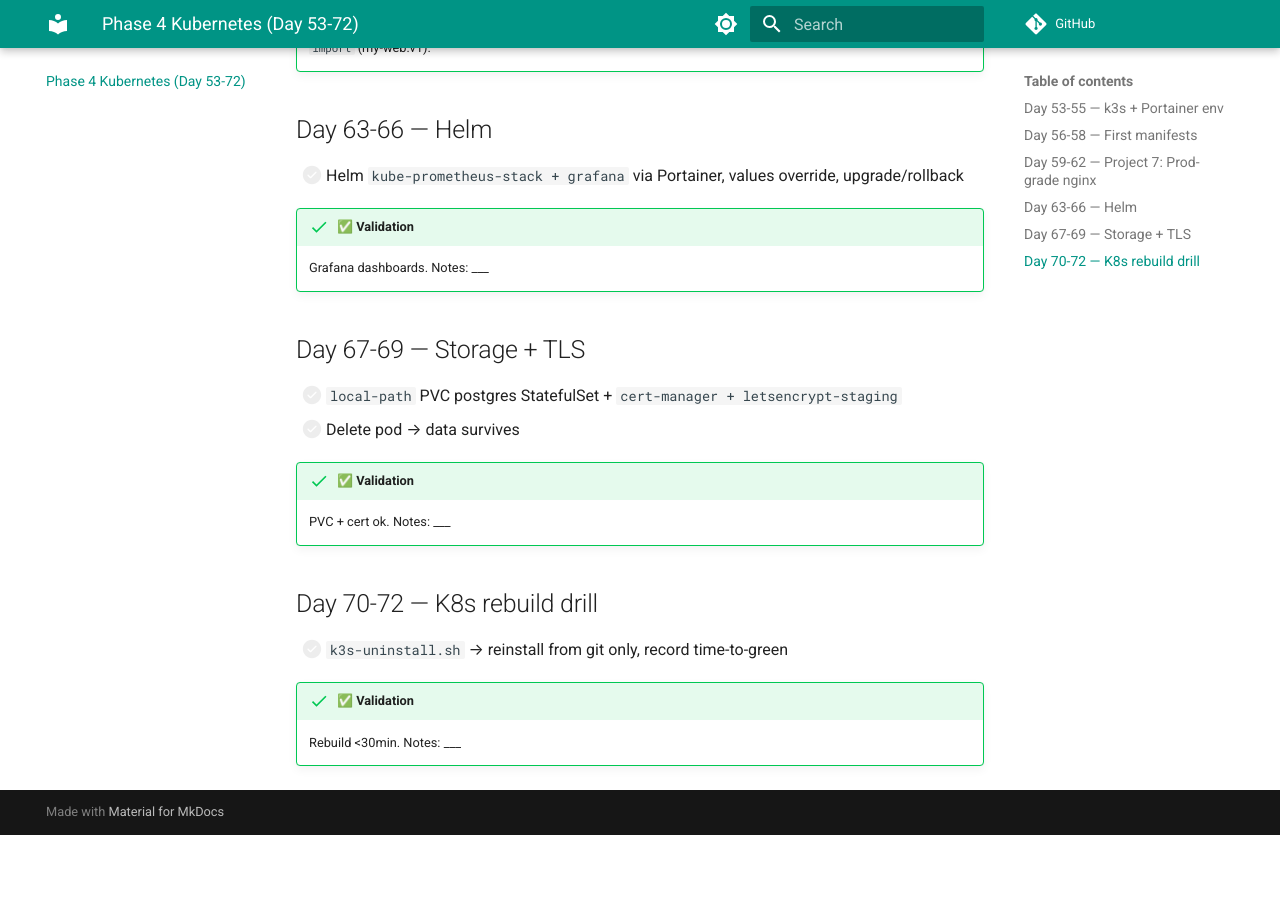
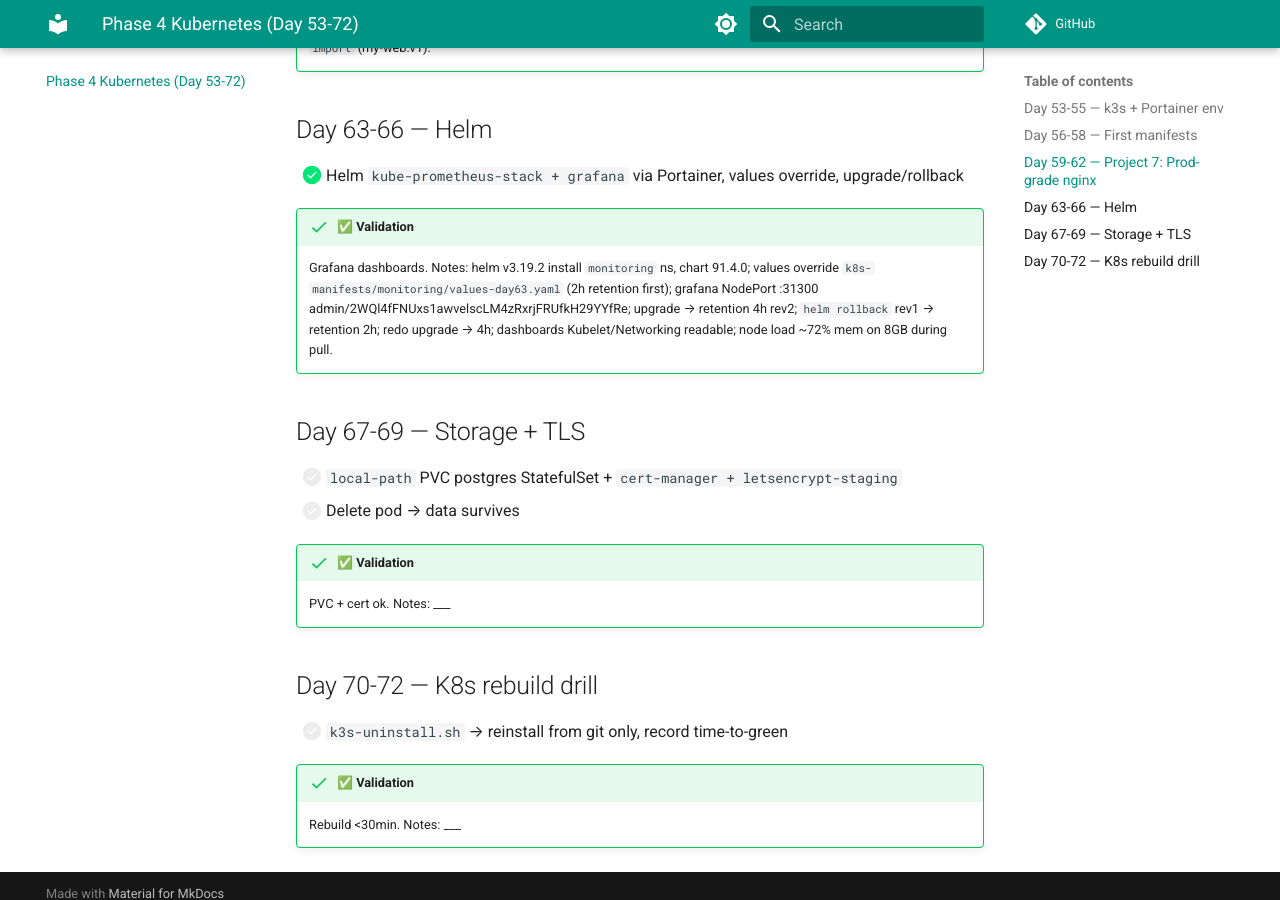
Before and after one commit to krazylearner/devops-stacks, an MkDocs documentation site: the page built from docs/phase-4-k8s.md, in a window 1280 px wide and 900 px high, scrolled down 959 px. Built offline with MkDocs 1.6.1 and Material for MkDocs 9.7.7, drawn with Linux system fonts in a browser that asks for light colours; comment, search, counter and statistics services are not loaded; before the commit the page ends 1794 px from its top, so only the background shows below that.

Commit message:
feat(phase4): day63-66 helm kube-prometheus-stack+grafana, overrides, upgrade+rollback drill

```diff
--- a/docs/phase-4-k8s.md
+++ b/docs/phase-4-k8s.md
@@ -24,10 +24,10 @@
 
 ## Day 63-66 — Helm
 
-- [ ] Helm `kube-prometheus-stack + grafana` via Portainer, values override, upgrade/rollback
+- [x] Helm `kube-prometheus-stack + grafana` via Portainer, values override, upgrade/rollback
 
 !!! success "✅ Validation"
-    Grafana dashboards. Notes: ___
+    Grafana dashboards. Notes: helm v3.19.2 install `monitoring` ns, chart 91.4.0; values override `k8s-manifests/monitoring/values-day63.yaml` (2h retention first); grafana NodePort :31300 admin/2WQl4fFNUxs1awvelscLM4zRxrjFRUfkH29YYfRe; upgrade → retention 4h rev2; `helm rollback` rev1 → retention 2h; redo upgrade → 4h; dashboards Kubelet/Networking readable; node load ~72% mem on 8GB during pull.
 
 ## Day 67-69 — Storage + TLS
 
```
Also changed, not shown: 1 other file.
